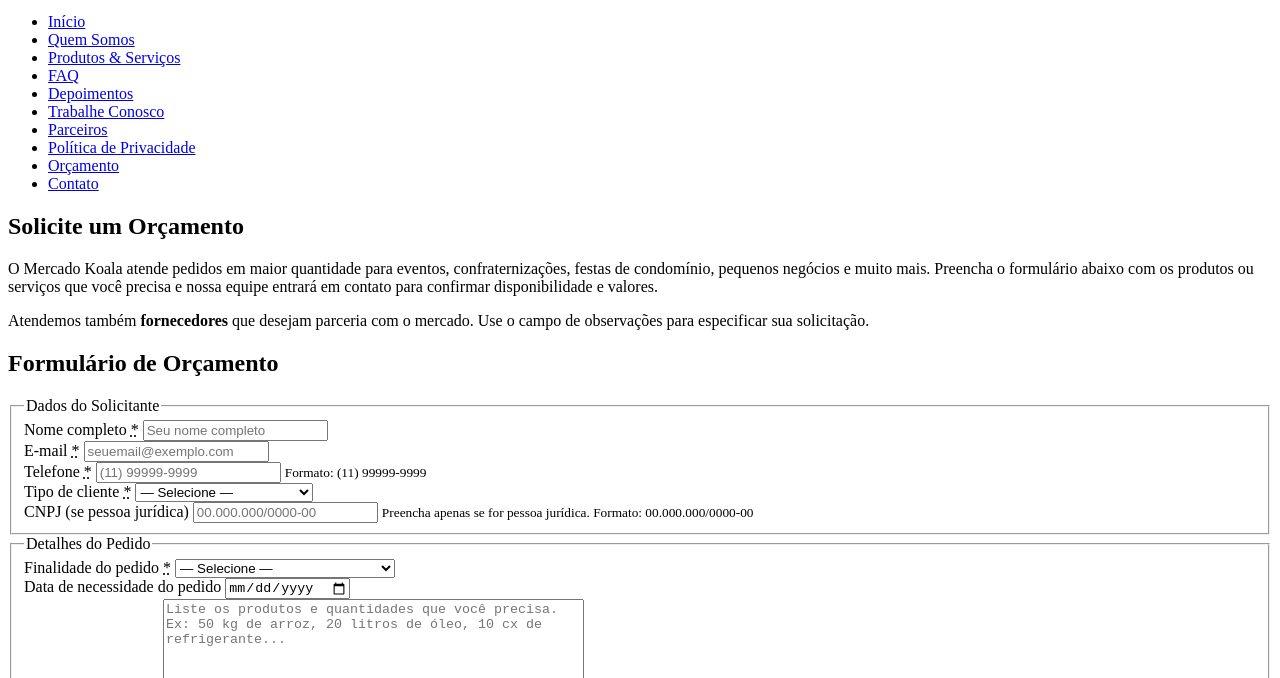
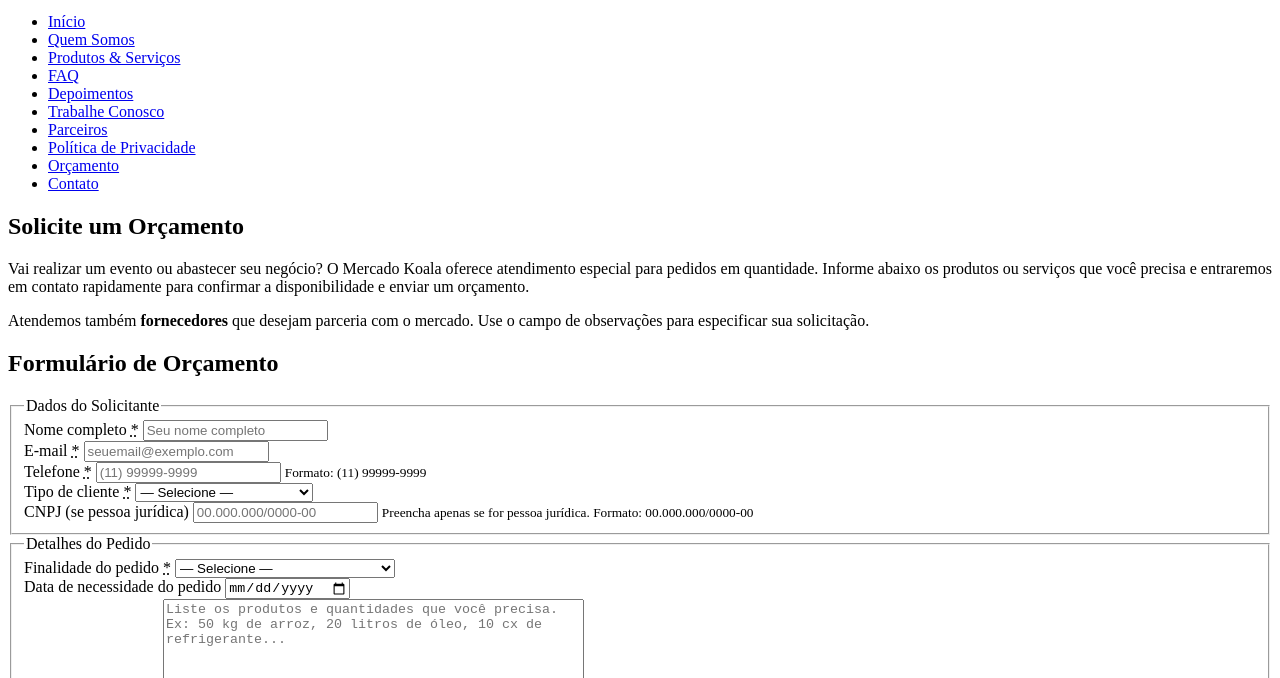
Before and after one commit to Marcelooll/Koala-Anuncio, a plain HTML site: page orcamento.html in a window 1280 px wide. Shown: the part 101-779 px from the top of the page. Drawn offline with Linux system fonts and the light colour scheme.

Commit message:
Atualização de texto e comentário no orçamento.

```diff
--- a/orcamento.html
+++ b/orcamento.html
@@ -32,11 +32,9 @@
 
     <section aria-labelledby="orcamento-intro-titulo">
       <h2 id="orcamento-intro-titulo">Solicite um Orçamento</h2>
+      <!-- Alteração realizada: texto reescrito para ser mais persuasivo, Texto atualizado por [Vitor Arruda] -->
       <p>
-        O Mercado Koala atende pedidos em maior quantidade para eventos, confraternizações,
-        festas de condomínio, pequenos negócios e muito mais. Preencha o formulário abaixo
-        com os produtos ou serviços que você precisa e nossa equipe entrará em contato
-        para confirmar disponibilidade e valores.
+        Vai realizar um evento ou abastecer seu negócio? O Mercado Koala oferece atendimento especial para pedidos em quantidade. Informe abaixo os produtos ou serviços que você precisa e entraremos em contato rapidamente para confirmar a disponibilidade e enviar um orçamento.
       </p>
       <p>
         Atendemos também <strong>fornecedores</strong> que desejam parceria com o mercado.
```
